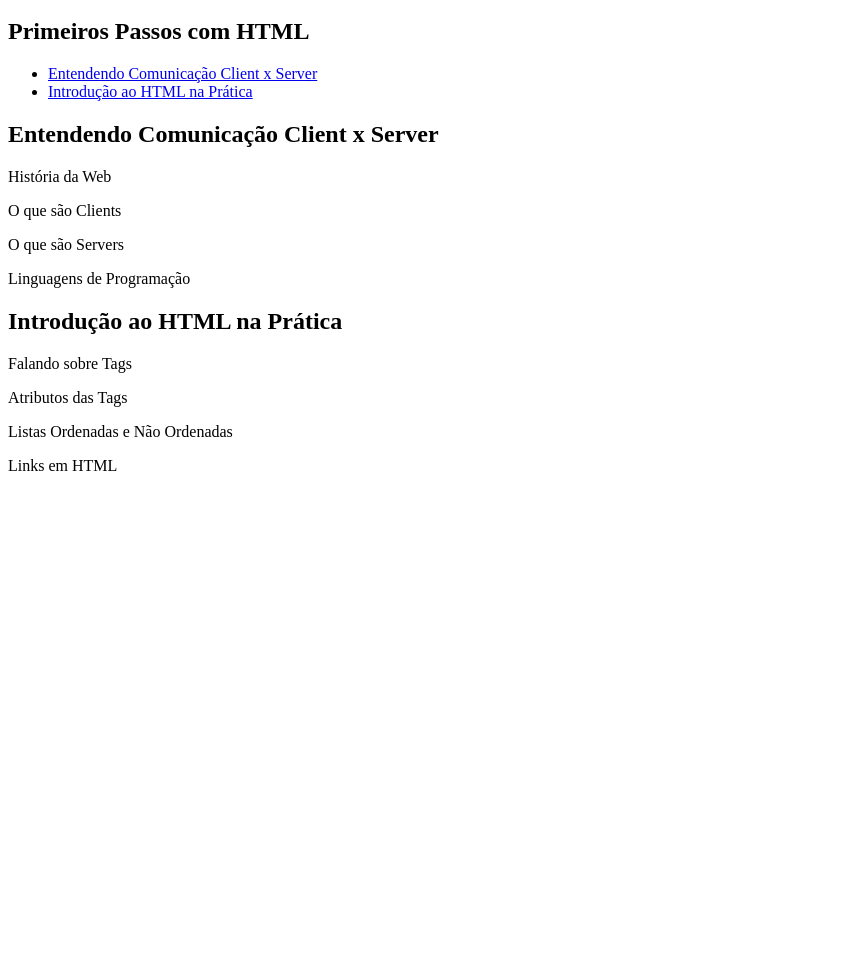
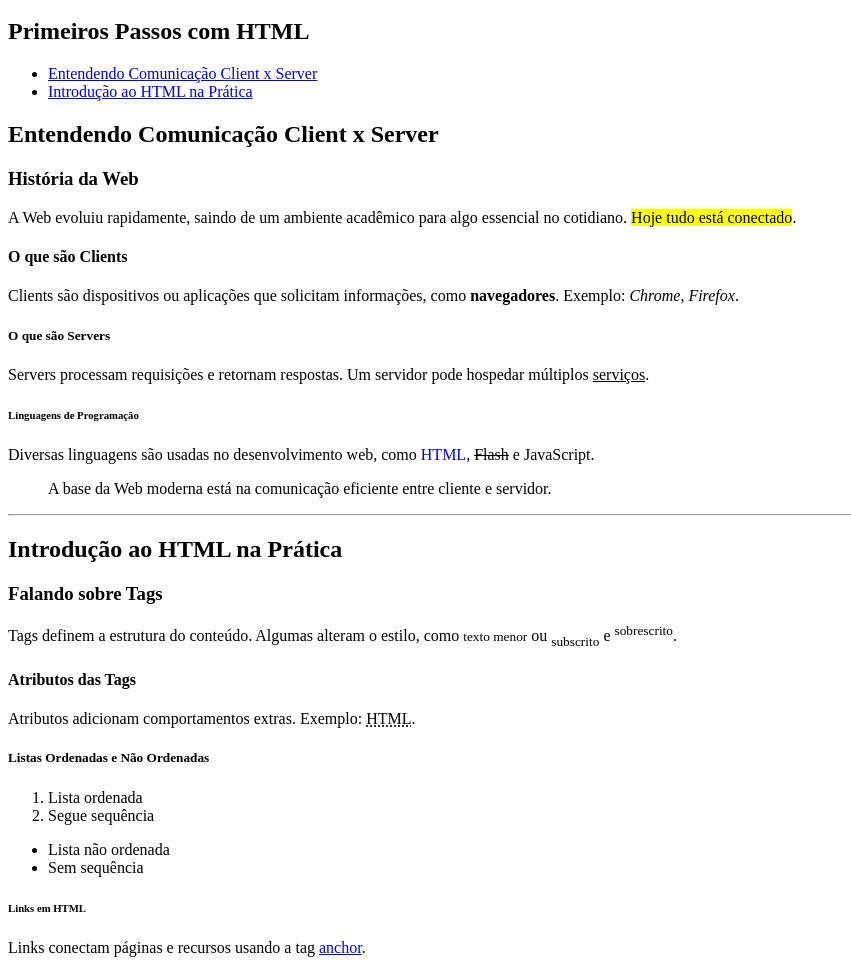
Before and after one commit to regohiago/html-test, a plain HTML site: page index.html in a window 1280 px wide. Shown: the part 48-1021 px from the top of the page, without its empty margins (0-851 px from the left). Before the commit the page ends 800 px from the top, so only its background shows below. Drawn offline with Linux system fonts and the light colour scheme.

Commit message:
fazendo conforme solicitado pelo professor

```diff
--- a/index.html
+++ b/index.html
@@ -9,15 +9,48 @@
             <li><a href="#link1">Entendendo Comunicação Client x Server</a></li>
             <li><a href="#link2">Introdução ao HTML na Prática</a></li>
         </ul>
+
         <h2 id="link1">Entendendo Comunicação Client x Server</h2>
-        <p>História da Web</p>
-        <p>O que são Clients</p>
-        <p>O que são Servers</p>
-        <p>Linguagens de Programação</p>
+
+        <h3>História da Web</h3>
+        <p>A Web evoluiu rapidamente, saindo de um ambiente acadêmico para algo essencial no cotidiano. <mark>Hoje tudo está conectado</mark>.</p>
+
+        <h4>O que são Clients</h4>
+        <p>Clients são dispositivos ou aplicações que solicitam informações, como <strong>navegadores</strong>. Exemplo: <i>Chrome</i>, <i>Firefox</i>.</p>
+
+        <h5>O que são Servers</h5>
+        <p>Servers processam requisições e retornam respostas. Um servidor pode hospedar múltiplos <u>serviços</u>.</p>
+
+        <h6>Linguagens de Programação</h6>
+        <p>Diversas linguagens são usadas no desenvolvimento web, como <font color="blue">HTML</font>, <del>Flash</del> e JavaScript.</p>
+
+        <blockquote>
+            A base da Web moderna está na comunicação eficiente entre cliente e servidor.
+        </blockquote>
+
+        <hr>
+
         <h2 id="link2">Introdução ao HTML na Prática</h2>
-        <p>Falando sobre Tags</p>
-        <p>Atributos das Tags</p>
-        <p>Listas Ordenadas e Não Ordenadas</p>
-        <p>Links em HTML</p>
+
+        <h3>Falando sobre Tags</h3>
+        <p>Tags definem a estrutura do conteúdo. Algumas alteram o estilo, como <small>texto menor</small> ou <sub>subscrito</sub> e <sup>sobrescrito</sup>.</p>
+
+        <h4>Atributos das Tags</h4>
+        <p>Atributos adicionam comportamentos extras. Exemplo: <abbr title="HyperText Markup Language">HTML</abbr>.</p>
+
+        <h5>Listas Ordenadas e Não Ordenadas</h5>
+        <ol>
+            <li>Lista ordenada</li>
+            <li>Segue sequência</li>
+        </ol>
+
+        <ul>
+            <li>Lista não ordenada</li>
+            <li>Sem sequência</li>
+        </ul>
+
+        <h6>Links em HTML</h6>
+        <p>Links conectam páginas e recursos usando a tag <a href="#">anchor</a>.</p>
+
     </body>
 </html>
```
